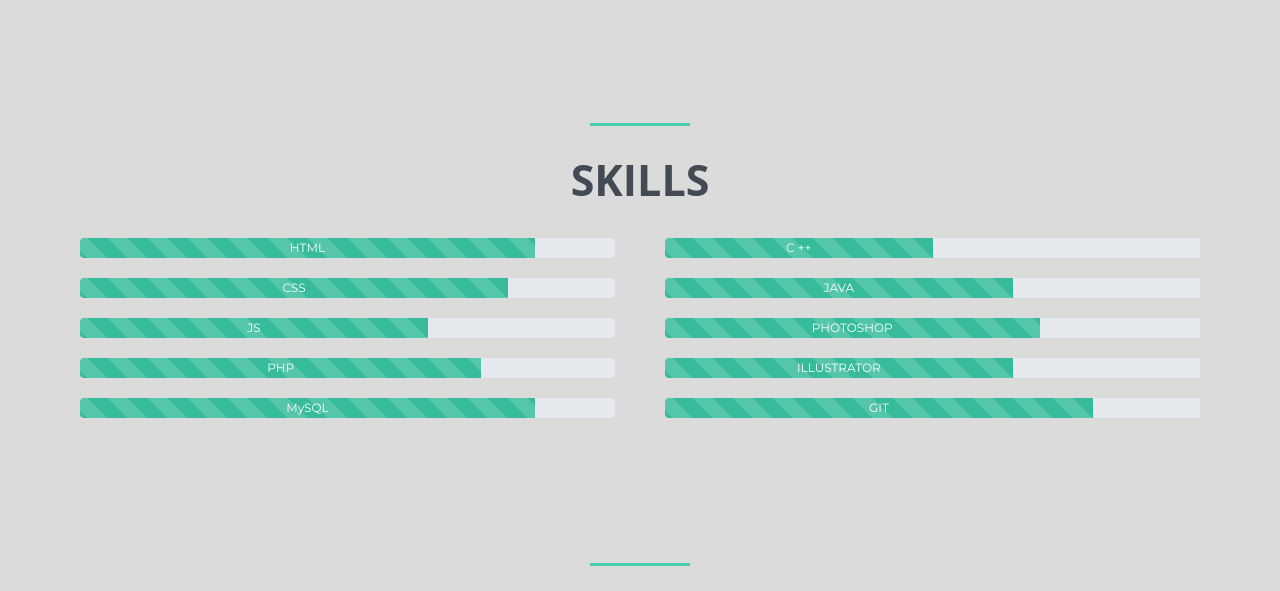
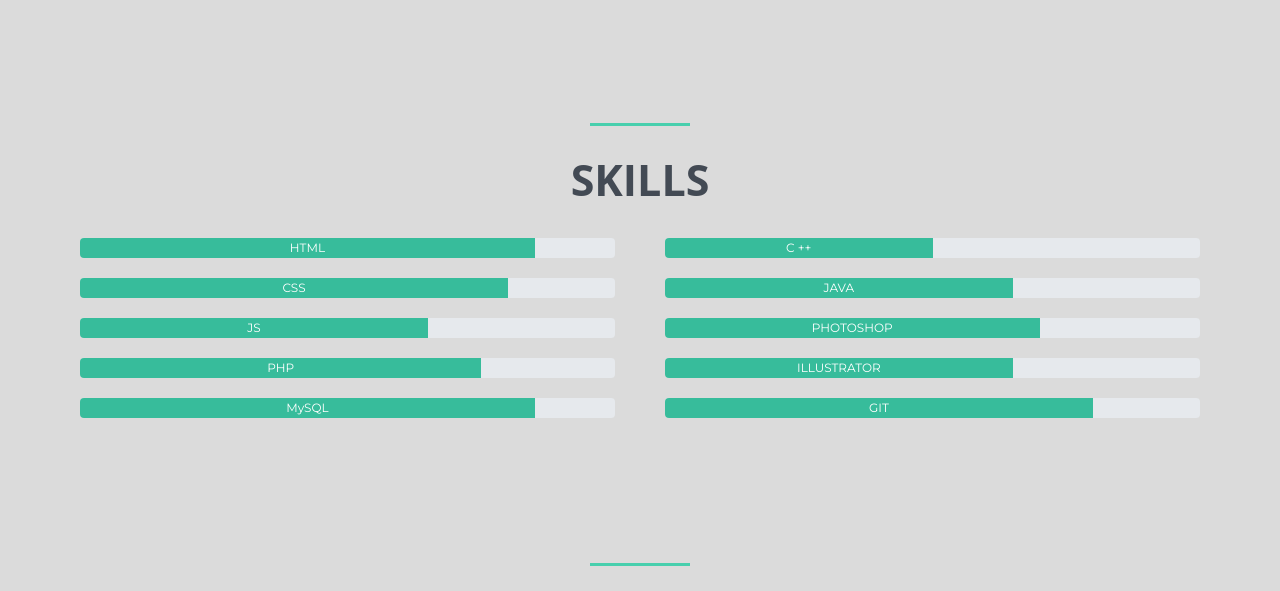
Before and after one commit to rianasantatra/Portfolio, a PHP site: page / in a window 1280 px wide. Shown: the part 644-1235 px from the top of the page. Run offline with PHP 8.4, Linux system fonts and the light colour scheme.

Commit message:
section projects updated

```diff
--- a/assets/css/custom.css
+++ b/assets/css/custom.css
@@ -1,6 +1,8 @@
 /**
 ** general  **
 **/
+@import url("https://fonts.googleapis.com/css2?family=Montserrat&display=swap");
+
 body {
   font-family: "Montserrat", sans-serif !important;
   background-color: #dbdbdb;
@@ -80,10 +82,10 @@
   margin: 0 auto !important;
   float: none !important;
 }
-.download{
+.download {
   font-weight: bold;
   text-transform: uppercase;
-	background-color : #333;
+  background-color: #333;
   margin-top: 20px;
   padding: 18px 50px;
   border-radius: 2px;
--- a/index.html
+++ b/index.html
@@ -14,7 +14,6 @@
     <link rel="stylesheet" href="assets/css/site.css" />
     <link rel="stylesheet" href="assets/css/custom.css" />
     <link rel="stylesheet" href="https://cdnjs.cloudflare.com/ajax/libs/font-awesome/6.2.0/css/all.min.css" />
-    <link href="https://fonts.googleapis.com/css2?family=Montserrat&display=swap" rel="stylesheet">
     <!--JS-->
     <script src="https://ajax.googleapis.com/ajax/libs/jquery/2.2.4/jquery.min.js"></script>
     <script src="https://unpkg.com/typed.js@2.0.14/dist/typed.umd.js"></script>
@@ -74,31 +73,31 @@
         <div class="container">
             <div class="row">
                 <div class="col-sm-6">
-                    <div class="progress progress-striped active">
+                    <div class="progress">
                         <div class="progress-bar progress-bar-info" role="progressbar" aria-valuenow="40"
                             aria-valuemin="0" aria-valuemax="100" style="width: 85%">
                             HTML
                         </div>
                     </div>
-                    <div class="progress progress-striped active">
+                    <div class="progress">
                         <div class="progress-bar progress-bar-info" role="progressbar" aria-valuenow="40"
                             aria-valuemin="0" aria-valuemax="100" style="width: 80%">
                             CSS
                         </div>
                     </div>
-                    <div class="progress progress-striped active">
+                    <div class="progress">
                         <div class="progress-bar progress-bar-info" role="progressbar" aria-valuenow="40"
                             aria-valuemin="0" aria-valuemax="100" style="width: 65%">
                             JS
                         </div>
                     </div>
-                    <div class="progress progress-striped active">
+                    <div class="progress">
                         <div class="progress-bar progress-bar-info" role="progressbar" aria-valuenow="40"
                             aria-valuemin="0" aria-valuemax="100" style="width: 75%">
                             PHP
                         </div>
                     </div>
-                    <div class="progress progress-striped active">
+                    <div class="progress">
                         <div class="progress-bar progress-bar-info" role="progressbar" aria-valuenow="40"
                             aria-valuemin="0" aria-valuemax="100" style="width: 85%">
                             MySQL
@@ -106,31 +105,31 @@
                     </div>
                 </div>
                 <div class="col-sm-6">
-                    <div class="progress progress-striped active">
+                    <div class="progress">
                         <div class="progress-bar progress-bar-info" role="progressbar" aria-valuenow="40"
                             aria-valuemin="0" aria-valuemax="100" style="width: 50%">
                             C ++
                         </div>
                     </div>
-                    <div class="progress progress-striped active">
+                    <div class="progress">
                         <div class="progress-bar progress-bar-info" role="progressbar" aria-valuenow="40"
                             aria-valuemin="0" aria-valuemax="100" style="width: 65%">
                             JAVA
                         </div>
                     </div>
-                    <div class="progress progress-striped active">
+                    <div class="progress">
                         <div class="progress-bar progress-bar-info" role="progressbar" aria-valuenow="40"
                             aria-valuemin="0" aria-valuemax="100" style="width: 70%">
                             PHOTOSHOP
                         </div>
                     </div>
-                    <div class="progress progress-striped active">
+                    <div class="progress">
                         <div class="progress-bar progress-bar-info" role="progressbar" aria-valuenow="40"
                             aria-valuemin="0" aria-valuemax="100" style="width: 65%">
                             ILLUSTRATOR
                         </div>
                     </div>
-                    <div class="progress progress-striped active">
+                    <div class="progress">
                         <div class="progress-bar progress-bar-info" role="progressbar" aria-valuenow="40"
                             aria-valuemin="0" aria-valuemax="100" style="width: 80%">
                             GIT
@@ -252,7 +251,7 @@
         </div>
         <div class="container">
             <div class="row">
-                <div class="col-sm-3">
+                <div class="col-sm-6">
                     <div class="thumbnail">
                         <img class="img-rounded" src="assets/img/CouvertureITWare.mg.png">
                     </div>
@@ -267,7 +266,19 @@
                         <img class="img-rounded" src="assets/img/faBOOlousMode-logo.png">
                     </div>
                 </div>
+            </div>
+            <div class="row">
                 <div class="col-sm-3">
+                    <div class="thumbnail">
+                        <img class="img-rounded" src="assets/img/ITWare.mg-pub.png">
+                    </div>
+                </div>
+                <div class="col-sm-3">
+                    <div class="thumbnail">
+                        <img class="img-rounded" src="assets/img/WeMakeWeb.png">
+                    </div>
+                </div>
+                <div class="col-sm-6">
                     <div class="thumbnail">
                         <img class="img-rounded" src="assets/img/faBOOlousMode-banner.png">
                     </div>
```
Lines whose indentation alone changed are shown as unchanged.
